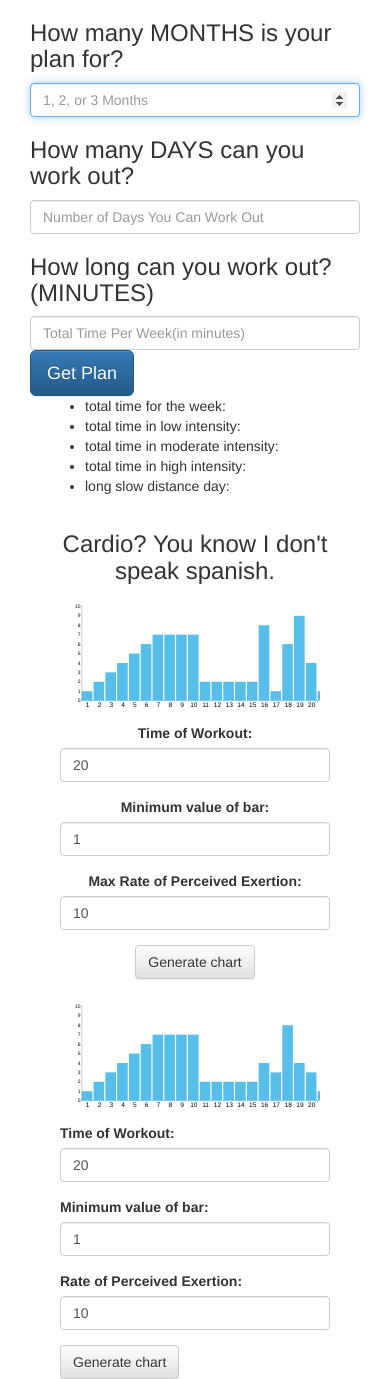
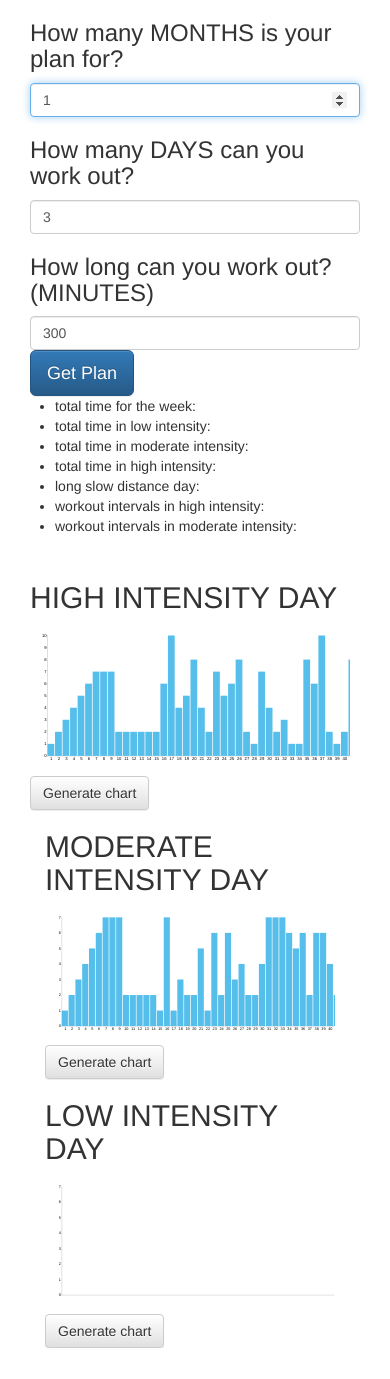
Before and after one commit to dannyalaska/final_project_wdi, a website: page public/index.html in a window 390 px wide. After the commit the page ends 1348 px from the top, so only its background shows below. Drawn offline with nearby package versions, Linux system fonts and the light colour scheme.

Commit message:
got three workouts with proper length

```diff
--- a/public/css/app.css
+++ b/public/css/app.css
@@ -22,7 +22,7 @@
 }
 
 .y {
-  font-size: 1.5em;
+  font-size: 2em;
 }
 .info {
   margin: 15px;
--- a/public/index.html
+++ b/public/index.html
@@ -13,73 +13,93 @@
       <div class='form-group col-md-6 col-md-offset-3 info'>
         <div>
           <h3>How many MONTHS is your plan for?</h3>
-          <input ng-model='months' name='months' type='number' max='3' min='1' autofocus class='form-control months' placeholder='1, 2, or 3 Months'>
+          <input ng-model='months' name='months' type='number' max='3' min='1' autofocus class='form-control months' placeholder='1, 2, or 3 Months' ng-model='defaultMonths'>
         <h3>How many DAYS can you work out?</h3>
-        <input ng-model='days' name='days' type='number' max='7' min='1' autofocus class='form-control days' placeholder='Number of Days You Can Work Out'>
+        <input ng-model='days' name='days' type='number' max='7' min='1' autofocus class='form-control days' placeholder='Number of Days You Can Work Out' ng-model='defaultDays'>
         <h3>How long can you work out?(MINUTES)</h3>
-        <input ng-model='minutes' name='minutes' type='number' min='1' max='300' autofocus class='form-control days' placeholder='Total Time Per Week(in minutes)'>
+        <input ng-model='minutes' name='minutes' type='number' min='1' max='300' autofocus class='form-control days' placeholder='Total Time Per Week(in minutes)' ng-model='defaultMinutes'>
         <button id="search" class='btn btn-primary btn-lg'>Get Plan</button>
-        <div class = "col-md-3">
+        <div class = "row">
           <ul>
             <li>total time for the week:  {{total}}</li>
             <li>total time in low intensity: {{low}}</li>
             <li>total time in moderate intensity: {{mid}}</li>
             <li>total time in high intensity: {{high}}</li>
-            <li>long slow distance day: {{lsd}}</li>
+            <li>long slow distance day: {{lsd()}}</li>
+            <li>workout intervals in high intensity: {{hiit}}</li>
+            <li>workout intervals in moderate intensity: {{miit}}</li>
           </ul>
         </div>
       </div>
      </div>
     </form>
-  <div class= "container"  ng-controller='intervalCtrl as cardio'>
-    <div class="container" id="bar-graph">
-      <div class='form-group col-md-6 col-md-offset-3 text-center'>
-      <div>
-        <h3>Cardio? You know I don't speak spanish.</h3>
-      </div>
-        <div class="col-sm-6">
+    <div class="container" id="bar-graph" ng-controller='intervalCtrl as cardio'>
+        <div class="col-md-6">
+          <h2>HIGH INTENSITY DAY</h2>
           <div bar-chart="set.y" x="set.x" class="content"></div>
-          <form role="form" ng-submit="randomize()" ng-init="randomize()">
-            <div class="form-group">
+          <form role="form" ng-submit="zoneFour()" ng-init="zoneFour()">
+            <!-- <div class="form-group">
               <label>Time of Workout:</label>
               <input type="number" class="form-control" ng-model="n" />
             </div>
             <div class="form-group">
-              <label>Minimum value of bar:</label>
+              <label>Minimum value of RPE:</label>
               <input type="number" class="form-control" ng-model="min" min="1"/>
             </div>
             <div class="form-group">
               <label>Max Rate of Perceived Exertion:</label>
               <input type="number" class="form-control" ng-model="max" max="10"/>
-            </div>
+            </div> -->
             <button type="submit" class="btn btn-default">Generate chart</button>
           </form>
         </div>
-      </div>
     </div>
     <div class= "container" ng-app='cardioTest' ng-controller='intervalCtrl as cardio'>
       <div class="container" id="bar-graph">
-          <div class="col-sm-6">
+          <div class="col-md-6">
+            <h2>MODERATE INTENSITY DAY</h2>
             <div bar-chart="set.y" x="set.x" class="content"></div>
-            <form role="form" ng-submit="randomize()" ng-init="randomize()">
-              <div class="form-group">
+            <form role="form" ng-submit="zoneThree()" ng-init="zoneThree()">
+              <!-- <div class="form-group">
                 <label>Time of Workout:</label>
                 <input type="number" class="form-control" ng-model="n" />
               </div>
               <div class="form-group">
-                <label>Minimum value of bar:</label>
+                <label>Minimum value of RPE:</label>
                 <input type="number" class="form-control" ng-model="min" min="1"/>
               </div>
               <div class="form-group">
                 <label>Rate of Perceived Exertion:</label>
                 <input type="number" class="form-control" ng-model="max" max="10"/>
-              </div>
+              </div> -->
               <button type="submit" class="btn btn-default">Generate chart</button>
             </form>
           </div>
         </div>
       </div>
-
+      <div class= "container" ng-app='cardioTest' ng-controller='intervalCtrl as cardio'>
+        <div class="container" id="bar-graph">
+            <div class="col-md-6">
+              <h2>LOW INTENSITY DAY</h2>
+              <div bar-chart="set.y" x="set.x" class="content"></div>
+              <form role="form" ng-submit="zoneOne()" ng-init="zoneOne()">
+                <!-- <div class="form-group">
+                  <label>Time of Workout:</label>
+                  <input type="number" class="form-control" ng-model="n" />
+                </div>
+                <div class="form-group">
+                  <label>Minimum value of RPE:</label>
+                  <input type="number" class="form-control" ng-model="min" min="1"/>
+                </div>
+                <div class="form-group">
+                  <label>Rate of Perceived Exertion:</label>
+                  <input type="number" class="form-control" ng-model="max" max="10"/>
+                </div> -->
+                <button type="submit" class="btn btn-default">Generate chart</button>
+              </form>
+            </div>
+          </div>
+        </div>
 
 
 
--- a/public/js/controllers.js
+++ b/public/js/controllers.js
@@ -2,7 +2,6 @@
   'use strict';
 
   angular.module("cardioTest.controllers").controller("intervalCtrl", function($scope) {
-    this.greeting = 'NEW GREETING!';
 
     $scope.set = {
       x: [ ],
@@ -11,61 +10,40 @@
 
     $scope.n = 20;
     $scope.min = 1;
+    $scope.max = 10;
+    $scope.months = 1;
+    $scope.days = 3;
+    $scope.minutes = 300;
 
-    $scope.max = 10;
-
-    $scope.randomize = function() {
+    $scope.zoneFour = function() {
       $scope.set.x = [];
-      $scope.set.y = [1, 2, 3, 4, 5, 6, 7, 7, 7, 7, 2, 2, 2, 2, 2];
-      _.times($scope.n, function(n) {
+      $scope.set.y = [];
+      _.times($scope.hiit * 2 || 40, function(n) {
         $scope.set.x.push(n + 1);
         $scope.set.y.push(_.random($scope.min, $scope.max));
       });
     };
 
-    // $scope.lsd = switch ($scope.total) {
-    //   case 1:
-    //     return $scope.lsd = $scope.total;
-    //     console.log($scope.lsd);
-    //     break;
-    //   case 2:
-    //     return $scope.lsd = Math.floor($scope.total * 0.5);
-    //     break;
-    //   case 3:
-    //     return $scope.lsd = Math.floor($scope.total * 0.4);
-    //     break;
-    //   case 4:
-    //     return $scope.lsd = Math.floor($scope.total * 0.33);
-    //     break;
-    //   case 5:
-    //     return $scope.lsd = Math.floor($scope.total * 0.25);
-    //     break;
-    // };
-    //
-    // function getLsd(days) {
-    //   var options = {
-    //     1: function() {
-    //       return $scope.lsd = $scope.total;
-    //       return $scope.lsd;
-    //     },
-    //
-    //     2: function() {
-    //       return $scope.lsd = Math.floor($scope.total * 0.5);
-    //     },
-    //
-    //     3: function() {
-    //       return $scope.lsd = Math.floor($scope.total * 0.4);
-    //     },
-    //
-    //     4: function() {
-    //       return $scope.lsd = Math.floor($scope.total * 0.33);
-    //     },
-    //
-    //     5: function() {
-    //       return $scope.lsd = Math.floor($scope.total * 0.25);
-    //     },
-    //   };
-    // };
+    $scope.zoneThree = function() {
+      $scope.max = 7;
+      $scope.set.x = [];
+      $scope.set.y = [];
+      _.times($scope.mid * 1.5 || 40, function(n) {
+        $scope.set.x.push(n + 1);
+        $scope.set.y.push(_.random($scope.min, $scope.max));
+      });
+    };
+
+    $scope.zoneOne = function() {
+      $scope.max = 5;
+      $scope.set.x = [];
+      $scope.set.y = [];
+      var longSlow = $scope.lsd();
+      _.times(longSlow || 40, function(n) {
+        $scope.set.x.push(n + 1);
+        $scope.set.y.push(_.random($scope.min, $scope.max));
+      });
+    };
 
     $scope.getPlan = function() {
       var mins = $scope.minutes;
@@ -77,6 +55,20 @@
           $scope.low =  Math.floor($scope.total * 0.8);
           $scope.mid =  Math.floor($scope.total * 0.12);
           $scope.high = Math.floor($scope.total * 0.08);
+          $scope.hiit = Math.floor($scope.high);
+          $scope.miit = Math.floor($scope.mid * 0.33);
+          $scope.lsd = function() {
+            if ($scope.days == 1) {
+              return $scope.total;
+            } else if ($scope.days == 2) {
+              return Math.floor($scope.total * 0.5);
+            } else if ($scope.days == 3) {
+              return Math.floor($scope.total * 0.4);
+            } else if ($scope.days == 4) {
+              return Math.floor($scope.total * 0.33);
+            } Math.floor($scope.total * 0.25);
+          };
+
           break;
         case 2:
           console.log('8 week plan');
@@ -84,6 +76,20 @@
           $scope.low =  Math.floor($scope.total * 0.8);
           $scope.mid =  Math.floor($scope.total * 0.12);
           $scope.high = Math.floor($scope.total * 0.08);
+          $scope.hiit = Math.floor($scope.high);
+          $scope.miit = Math.floor($scope.mid * 0.33);
+          $scope.lsd = function() {
+            if ($scope.days == 1) {
+              return $scope.total;
+            } else if ($scope.days == 2) {
+              return Math.floor($scope.total * 0.5);
+            } else if ($scope.days == 3) {
+              return Math.floor($scope.total * 0.4);
+            } else if ($scope.days == 4) {
+              return Math.floor($scope.total * 0.33);
+            } Math.floor($scope.total * 0.25);
+          };
+
           break;
         case 3:
           console.log('12 week plan');
@@ -91,40 +97,25 @@
           $scope.low =  Math.floor($scope.total * 0.8);
           $scope.mid =  Math.floor($scope.total * 0.12);
           $scope.high = Math.floor($scope.total * 0.08);
+          $scope.hiit = Math.floor($scope.high);
+          $scope.miit = Math.floor($scope.mid * 0.33);
+          $scope.lsd = function() {
+            if ($scope.days == 1) {
+              return $scope.total;
+            } else if ($scope.days == 2) {
+              return Math.floor($scope.total * 0.5);
+            } else if ($scope.days == 3) {
+              return Math.floor($scope.total * 0.4);
+            } else if ($scope.days == 4) {
+              return Math.floor($scope.total * 0.33);
+            } Math.floor($scope.total * 0.25);
+          };
+
           break;
         default:
           console.log('default');
       }
     };
-
-    // function getLsd(days) {
-    //       var options = {
-    //         1: function() {
-    //           return $scope.lsd = $scope.total;
-    //           return $scope.lsd;
-    //         },
-    //
-    //         2: function() {
-    //           return $scope.lsd = Math.floor($scope.total * 0.5);
-    //         },
-    //
-    //         3: function() {
-    //           return $scope.lsd = Math.floor($scope.total * 0.4);
-    //         },
-    //
-    //         4: function() {
-    //           return $scope.lsd = Math.floor($scope.total * 0.33);
-    //         },
-    //
-    //         5: function() {
-    //           return $scope.lsd = Math.floor($scope.total * 0.25);
-    //         },
-    //       };
-    //     };
-    //
-    // var days = $scope.days;
-    // getLsd(days);
-
   });
 
 }(angular, _));
--- a/public/js/directives.js
+++ b/public/js/directives.js
@@ -2,16 +2,16 @@
   'use strict';
 
   angular.module('cardioTest.directives', []).directive("barChart", function() {
-  var directive = {};
-  directive.restrict = 'AE';
+    var directive = {};
+    directive.restrict = 'AE';
 
-  directive.scope = {
+    directive.scope = {
     x: '=?',
     y: '=barChart',
     options: '=?',
   };
 
-  directive.link = function(scope, elements, attr) {
+    directive.link = function(scope, elements, attr) {
     scope.svg = null;
     scope.container = null;
 
@@ -28,8 +28,8 @@
 
     scope.getOptions = function() {
       return _.merge({
-        width: 1000,
-        height: 400,
+        width: 2000,
+        height: 800,
         margin: {
           top: 10,
           right: 10,
@@ -53,21 +53,22 @@
       scope.svg.attr('viewBox', '0 0 ' + (options.width + options.margin.left + options.margin.right) + ' ' +
         (options.height + options.margin.top + options.margin.bottom))
         .attr('preserveAspectRatio', 'xMinYMin');
-      scope.redraw();
+      scope.redrawX();
     };
 
-    scope.redraw = function() {
+    scope.redrawX = function() {
       var x, y, xAxis, yAxis, dataset, options = scope.getOptions(), xValues = scope.getX(), yValues = scope.y;
+      console.log(scope.y);
       if (xValues && yValues) {
         d3.scale.category20c();
         x = d3.scale.ordinal().domain(xValues).rangeRoundBands([0, options.width], 0);
         y = d3.scale.linear().domain([0, d3.max(yValues)]).range([options.height, 0]);
         xAxis = d3.svg.axis().scale(x).orient('bottom').ticks(1);
         yAxis = d3.svg.axis().scale(y).orient('left').ticks(10).tickSize(3, 3);
-
         scope.container.selectAll('g.x').attr('transform', "translate(0, " + options.height + ")").call(xAxis);
         scope.container.selectAll('g.y').call(yAxis);
         dataset = scope.container.selectAll('.bar').data(yValues);
+        console.log(yValues);
         dataset.enter().append('rect').attr('class', 'bar');
         dataset.transition().attr('x', function(d, i) {
           return i * x.rangeBand();
@@ -83,10 +84,42 @@
       }
     };
 
-    scope.$watch('x', scope.redraw);
-    scope.$watch('y', scope.redraw);
+    scope.redrawY = function() {
+      var x, y, xAxis, yAxis, dataset, options = scope.getOptions(), xValues = scope.getX(), yValues = scope.y;
+      console.log(scope.y);
+      if (xValues && yValues) {
+        var warmup = [2, 2, 2, 2, 2, 7, 7, 7, 6, 5, 4, 3, 2, 1];
+        for (var i = 0; i < warmup.length; i++) {
+          scope.y.unshift(warmup[i]);
+        };
+
+        d3.scale.category20c();
+        x = d3.scale.ordinal().domain(xValues).rangeRoundBands([0, options.width], 0);
+        y = d3.scale.linear().domain([0, d3.max(yValues)]).range([options.height, 0]);
+        xAxis = d3.svg.axis().scale(x).orient('bottom').ticks(1);
+        yAxis = d3.svg.axis().scale(y).orient('left').ticks(10).tickSize(3, 3);
+        scope.container.selectAll('g.x').attr('transform', "translate(0, " + options.height + ")").call(xAxis);
+        scope.container.selectAll('g.y').call(yAxis);
+        dataset = scope.container.selectAll('.bar').data(yValues);
+        console.log(yValues);
+        dataset.enter().append('rect').attr('class', 'bar');
+        dataset.transition().attr('x', function(d, i) {
+          return i * x.rangeBand();
+        }).attr('width', function() {
+          return x.rangeBand() - 5;
+        }).attr('height', function(d) {
+          return options.height - y(d);
+        }).attr('y', function(d) {
+          return y(d);
+        });
+
+        dataset.exit().remove();
+      }
+    };
+
+    scope.$watch('x', scope.redrawX);
+    scope.$watch('y', scope.redrawY);
     scope.$watch('options', scope.setSvgSize);
-
     scope.initialize();
   };
 
```
